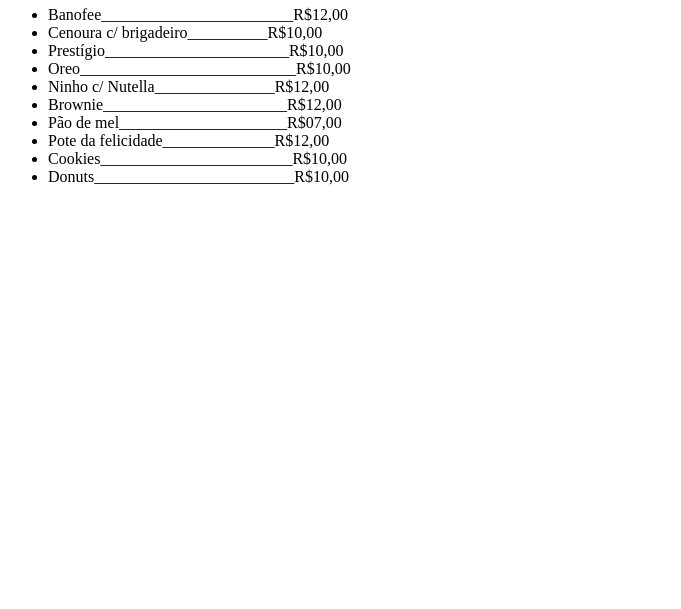
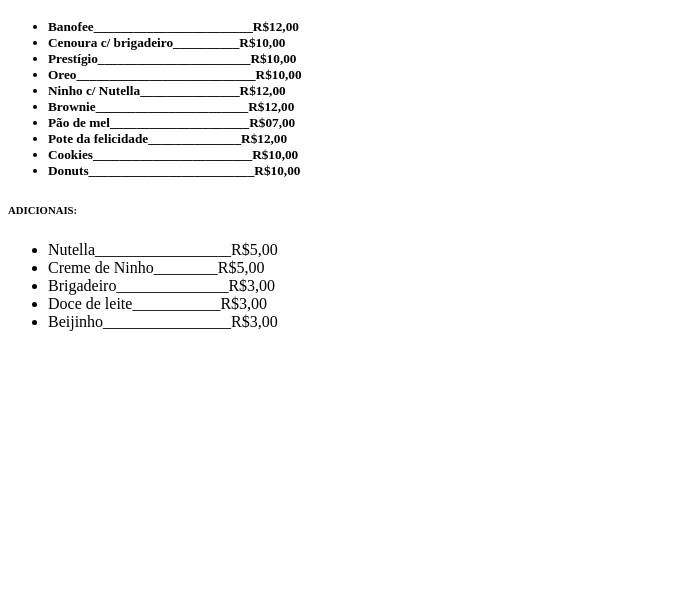
Before and after one commit to mariiaclaran/confeitaria-mc, a plain HTML site: page index.html in a window 1280 px wide. Shown: the part 191-800 px from the top of the page, without its empty margins (0-681 px from the left). Drawn offline with Linux system fonts and the light colour scheme.

Commit message:
Projeto final

```diff
--- a/index.html
+++ b/index.html
@@ -10,9 +10,11 @@
 <body>
     <header class="cabeçalho" >
     <h1 class="cabeçalho-titulo"> Maria Clara Confeitaria</h1>
-    <h1>doce como a vida! somente por encomendas...</h1>
-    <h1>nos siga nas redes sociais @mconfeitaria</h1>
+    <h2 class="cabeçalho-subtitulo"> doce como a vida! somente por encomendas...</h2>
+    <h3 class="cabeçalho-sub2"> nos siga nas redes sociais @mconfeitaria</h3>
+    <h4 class="cabeçalho-sub3"> CARDÁPIO:</h4>
     </header>
+    <h5 class="cabeçalho-lista">
     <ul>
         <li>Banofee________________________R$12,00</li>
         <li>Cenoura c/ brigadeiro__________R$10,00</li>
@@ -25,12 +27,21 @@
         <li>Cookies________________________R$10,00</li>
         <li>Donuts_________________________R$10,00</li>
 
+    </ul> </h5>
+    <div>
+    <h6 class="cabeçalho-sub4">ADICIONAIS:</h6>
+    <h7 class="cabeçalho-lista2">
+    <ul>
+        <li>Nutella_________________R$5,00</li>
+        <li>Creme de Ninho________R$5,00</li>
+        <li>Brigadeiro______________R$3,00</li>
+        <li>Doce de leite___________R$3,00</li>
+        <li>Beijinho________________R$3,00</li>
+
+    </ul></h7>
+</div>
 
 
 
-
-
-
-    </ul>
 </body>
 </html>
```
